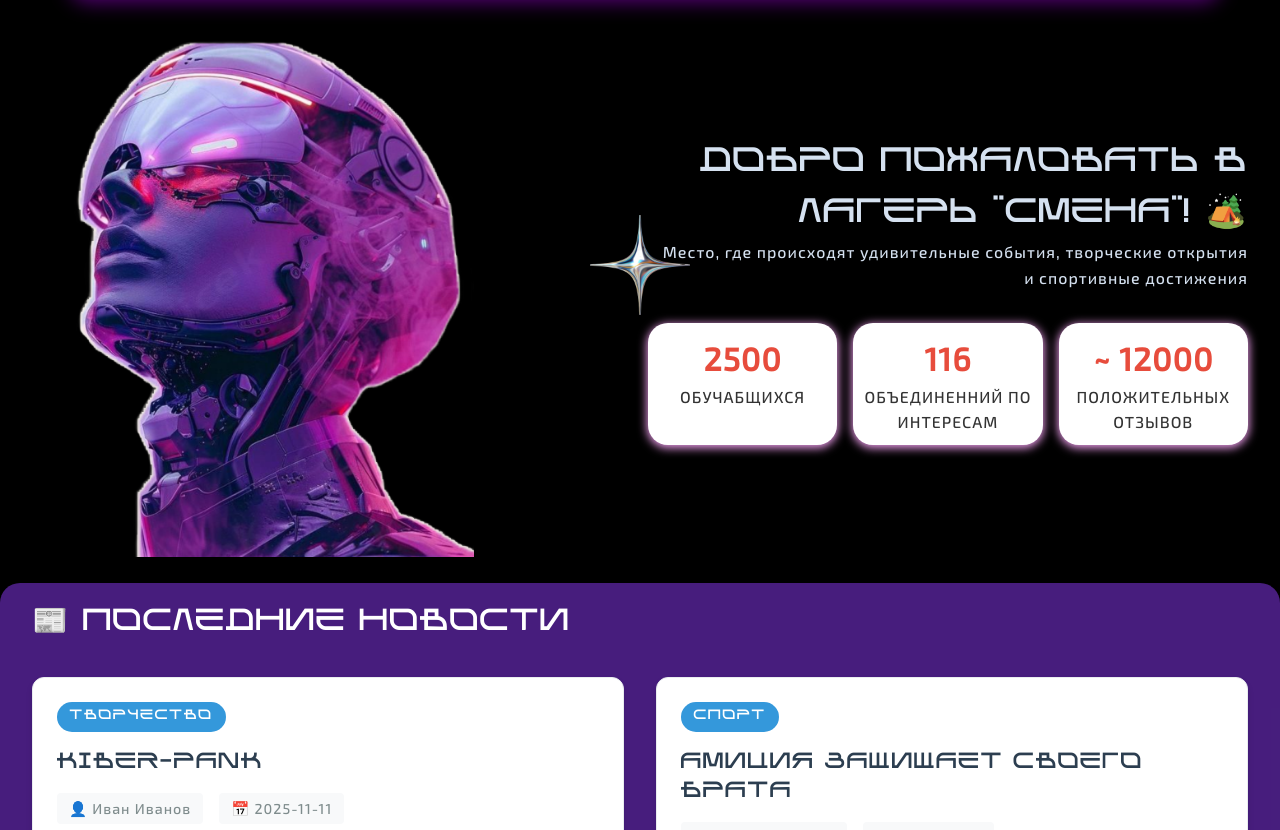
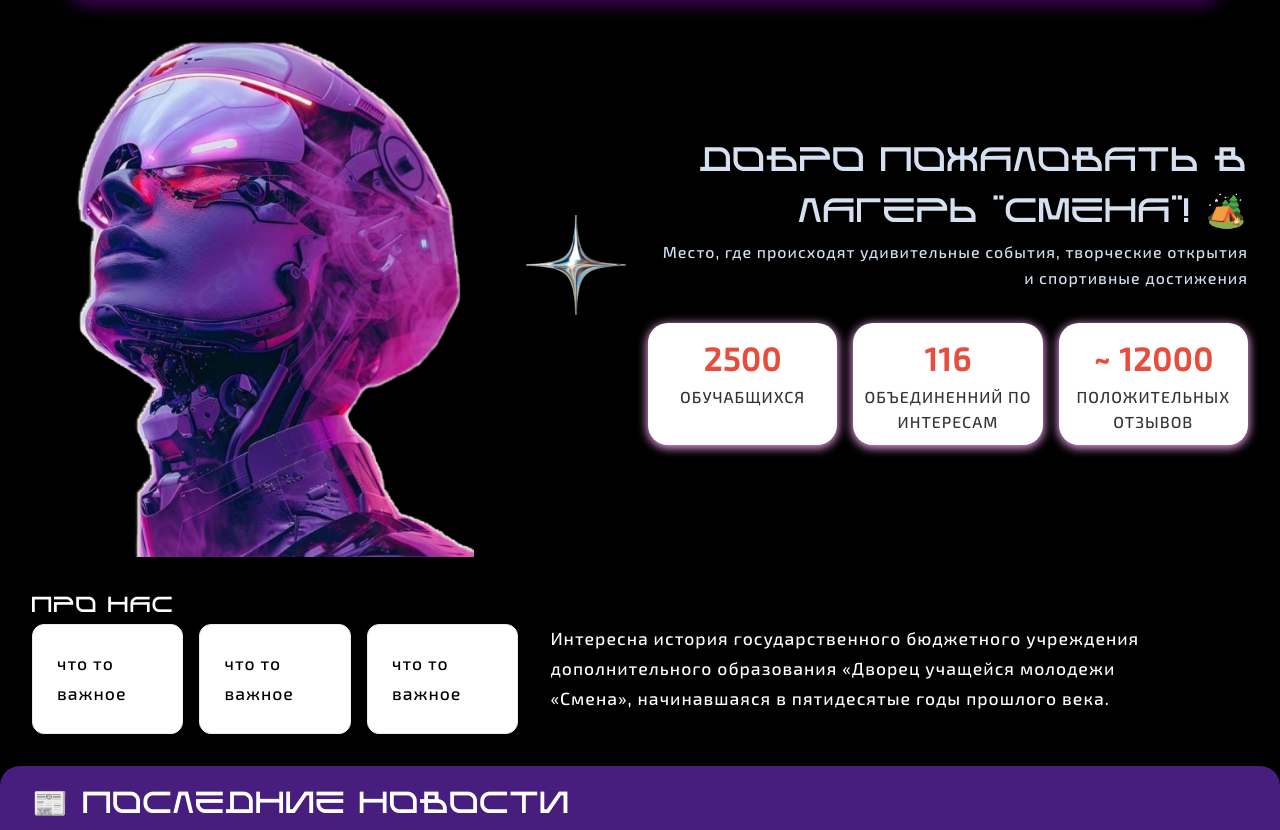
Before and after one commit to Giskig/kyrsovay, a PHP site: page / in a window 1280 px wide. Shown: the part 55-885 px from the top of the page. Run offline with PHP 8.4, Linux system fonts and the light colour scheme; data comes from the database, SQL or seed files in the repository.

Commit message:
Add files via upload

```diff
--- a/КУРСАЧ2/index.php
+++ b/КУРСАЧ2/index.php
@@ -45,9 +45,30 @@ require_once 'header.php';
     </div>
 </div>
 
-<div class="objects">
-    <p>блок о нас</p>
+<div>
     <img src="img/star.png" class="moving-image" id="movingImage">
+</div>
+
+<div class="about">
+    <h3>Про нас</h3>
+    <div class="about-content">
+        <div class="about-card">
+            <div class="news-card-about">
+                что то важное
+            </div>
+            <div class="news-card-about">
+                что то важное
+            </div>
+            <div class="news-card-about">
+                что то важное
+            </div>
+        </div>
+        <div class="about-text">
+            <p>Интересна история государственного бюджетного учреждения
+                дополнительного образования «Дворец учащейся молодежи «Смена»,
+                начинавшаяся в пятидесятые годы прошлого века.</p>
+        </div>
+    </div>
 </div>
 
 <div class="container">
@@ -118,16 +139,19 @@ require_once 'header.php';
 
 <script>
 const image = document.getElementById('movingImage');
-const stopScroll = 800;
+const stopScroll = 300; // Высота остановки
 
 window.addEventListener('scroll', () => {
     const scrolled = window.pageYOffset;
     const effectiveScroll = Math.min(scrolled, stopScroll);
+    const progress = effectiveScroll / stopScroll;
 
-    const moveX = effectiveScroll * 0.9;
-    const moveY = -effectiveScroll * 0.4;
-    const scale = 1 + (effectiveScroll * 0.001);
+    // Настройки анимации
+    const moveY = progress * 200;        // Движение вниз: 200px
+    const moveX = progress * 700;         // Минимум вбок: 30px
+    const rotation = progress * 180;     // Переворот: 180°
+    const scale = 1 + (progress * 1.5);  // Увеличение: до 2.5x
 
-    image.style.transform = `translate(calc(-50% + ${moveX}px), calc(-50% + ${moveY}px)) scale(${scale})`;
+    image.style.transform = `translate(calc(-50% + ${moveX}px), calc(-50% + ${moveY}px)) rotate(${rotation}deg) scale(${scale})`;
 });
 </script>
--- a/КУРСАЧ2/style.css
+++ b/КУРСАЧ2/style.css
@@ -48,7 +48,7 @@ body {
     background-color: #8939ef85;
     border-radius: 20px;
     position: relative;
-    z-index: -2;
+    z-index: 1;
 
 }
 .news-meta {
@@ -255,7 +255,7 @@ body, p, div, span, li, strong, td, small {
     min-height: 532px;
     padding: 2rem;
     position: relative;
-    z-index: 1;
+    z-index: 2;
 }
 .public-welcome-text {
     margin-left: auto;
@@ -266,11 +266,12 @@ body, p, div, span, li, strong, td, small {
 .moving-image {
     position: fixed;
     top: 40%;
-    left: 50%;
-    width: 100px; /* или нужный размер */
+    left: 45%;
+    width: 100px;
     height: auto;
-    transform: translate(-50%, -50%) scale(1);
-    transition: transform 0.1s ease;
+    transform: translate(-50%, -50%) rotate(0deg) scale(1);
+    transition: transform 0.3s ease;
+    transform-style: preserve-3d;
 }
 .news-section {
     margin: 0;
@@ -288,6 +289,18 @@ body, p, div, span, li, strong, td, small {
     display: grid;
     gap: 2rem;
     grid-template-columns: repeat(auto-fit, minmax(400px, 1fr));
+}
+.news-card-about {
+    background: white;
+    border: 1px solid #e9ecef;
+    border-radius: 12px;
+    box-shadow: 0 4px 6px rgba(0, 0, 0, 0.1);
+    display: flex;
+    flex-direction: column;
+    height: 100%;
+    max-width: 200px;
+    padding: 1.5rem;
+    transition: box-shadow 0.3s, transform 0.3s;
 }
 .news-card-main {
     background: white;
@@ -359,6 +372,40 @@ body, p, div, span, li, strong, td, small {
     box-shadow: 0 2px 5px rgba(0,0,0,0.1);
     padding: 1.5rem;
     text-align: center;
+}
+.about{
+    color: #ffffff;
+    font-size: 1.1rem;
+    line-height: 1.7;
+    margin: 0 auto;
+    max-width: 1500px;
+    padding: 2rem;
+    border-radius: 20px;
+    position: relative;
+    z-index: 1;
+}
+
+.about h2 {
+    text-align: center;
+    margin-bottom: 2rem;
+}
+
+.about-content {
+    display: flex;
+    align-items: flex-start;
+    gap: 2rem;
+    color: #000000;
+}
+
+.about-card{
+    display: flex;
+    gap: 1rem;
+    width: 40%;
+}
+
+.about-text{
+    color: #ffffff;
+    width: 50%;
 }
 
 /* ========================= LOGIN ========================= */
@@ -639,13 +686,6 @@ body, p, div, span, li, strong, td, small {
 }
 
 /* ========================= EDIT_NEWS ========================= */
-
-
-
-
-
-
-
 .news-card {
     background: white;
     border-radius: 8px;
```
